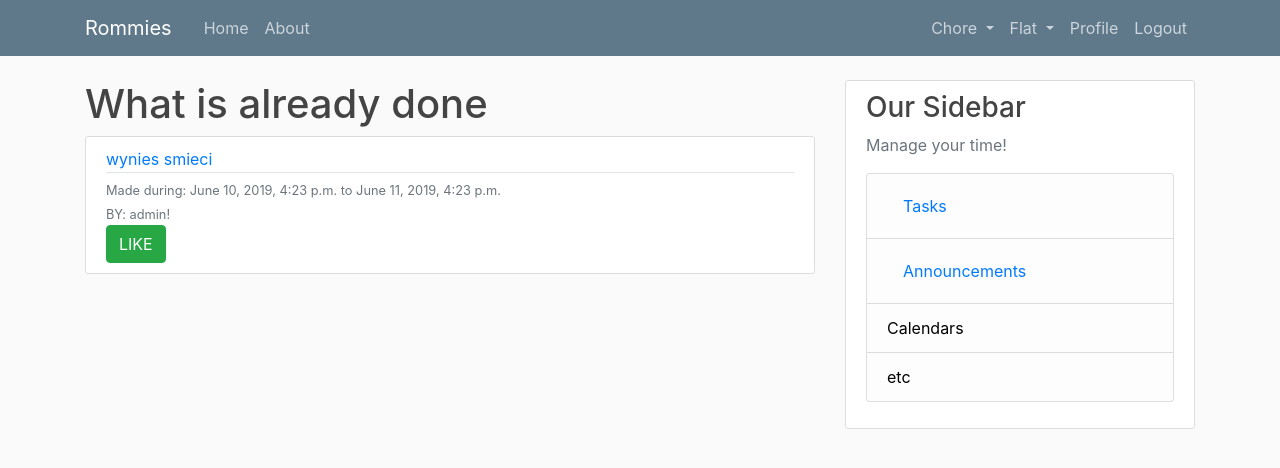
After one commit to slawomirgicala/our_place, a Django app: page /done_chores/ in a window 1280 px wide. The commit adds this page. Shown: the top 468 px of the page. Run offline with Django 3.2, Linux system fonts and the light colour scheme; a user stored in the database is signed in; data comes from the database, SQL or seed files in the repository; both versions use the stored data as it was after the commit; some libraries are stand-ins or nearby versions.

Commit message:
active chores for users and done chores in flat

```diff
--- a/flat/admin.py
+++ b/flat/admin.py
@@ -1,8 +1,10 @@
 from django.contrib import admin
-from .models import Flat, Todo, Chore, Announcement
+from .models import Flat, Todo, Chore, Announcement, ChoreCounter, SpecificChore
 # Register your models here.
 
 admin.site.register(Flat)
 admin.site.register(Todo)
 admin.site.register(Chore)
 admin.site.register(Announcement)
+admin.site.register(ChoreCounter)
+admin.site.register(SpecificChore)
--- a/flat/models.py
+++ b/flat/models.py
@@ -1,7 +1,17 @@
 from django.db import models
 from django.contrib.auth.models import User
 from django.utils import timezone
+from django.core.exceptions import ValidationError
+from django.utils.translation import ugettext_lazy as _
 # Create your models here.
+
+
+def validate_nonzero(value):
+    if value == 0:
+        raise ValidationError(
+            _('Quantity %(value)s is not allowed'),
+            params={'value': value},
+        )
 
 
 class Flat(models.Model):
@@ -23,7 +33,7 @@ class Product(models.Model):
 class Chore(models.Model):
     name = models.CharField(max_length=100)
     flat = models.ForeignKey(Flat, on_delete=models.CASCADE)
-    period = models.IntegerField()
+    period = models.PositiveIntegerField(default=1, validators=[validate_nonzero])
     last_made = models.DateTimeField(default=timezone.now)
 
     def __str__(self):
--- a/flat/templates/flat/base.html
+++ b/flat/templates/flat/base.html
@@ -42,6 +42,8 @@
                     <div class="dropdown-menu" aria-labelledby="navbarDropdownMenuLink">
                       <a class="dropdown-item" href="{% url 'chores-list' %}">Chores</a>
                       <a class="dropdown-item" href="{% url 'new-chore' %}">Add chore</a>
+                        <a class="dropdown-item" href="{% url 'done-chores' %}">Done chores</a>
+
 
                     </div>
                   </li>
@@ -85,7 +87,9 @@
             <h3>Our Sidebar</h3>
             <p class='text-muted'>Manage your time!
               <ul class="list-group">
-                <li class="list-group-item list-group-item-light">Tasks</li>
+                <li class="list-group-item list-group-item-light">
+                    <a class="nav-item nav-link" href="{% url 'your-chores' %}">Tasks</a>
+                </li>
                 <li class="list-group-item list-group-item-light">
                     <a class="nav-item nav-link" href="{% url 'flat-announcements' %}">Announcements</a>
                 </li>
--- /dev/null
+++ b/flat/templates/flat/done_chores.html
@@ -0,0 +1,35 @@
+{% extends "flat/base.html" %}
+{% block content %}
+
+    <h1>What is already done</h1>
+
+    {% for chore in chores %}
+        <article class="media content-section">
+{#          <img class="rounded-circle article-img" src="{{ profile.image.url }}">#}
+          <div class="media-body">
+            <div class="article-metadata">
+              <a class="mr-2" href="#">{{ chore.name }}</a>
+{#              <small class="text-muted">{{ post.date_posted|date:"F d, Y" }}</small>#}
+            </div>
+               <small class="text-muted">
+                   Made during: {{ chore.start }} to {{ chore.end }}
+                   <br>
+                   BY: {{ chore.user.profile }}
+               </small>
+
+              <br>
+              <a href="#"><button type="submit" class="btn btn-success">LIKE</button></a>
+
+
+{#              <form action="" method="post">#}
+{#                <input type="hidden" name="my_parameter" value="dosmth">#}
+{#                <input type="submit" value="Submit">#}
+{#                {% csrf_token %}#}
+{#              </form>#}
+{#            <h2><a class="article-title" href="#">{{ post.title }}</a></h2>#}
+{#            <p class="article-content">{{ post.content }}</p>#}
+          </div>
+        </article>
+    {% endfor %}
+
+{% endblock content %}
--- a/flat/urls.py
+++ b/flat/urls.py
@@ -13,5 +13,8 @@ urlpatterns = [
     path('new_announcement', views.new_announcement, name='new-announcement'),
     path('add', views.addTodo, name='add'),
     path('complete/<todo_id>', views.completeTodo, name='complete'),
-    path('deletecomplete', views.deleteCompleted, name='deletecomplete')
+    path('deletecomplete', views.deleteCompleted, name='deletecomplete'),
+    path('your_chores/', views.your_chores, name='your-chores'),
+    path('completed_chore/<chore_id>', views.completed_chore, name='completed-chore'),
+    path('done_chores/', views.done_chores, name='done-chores')
 ]
--- a/flat/views.py
+++ b/flat/views.py
@@ -3,10 +3,13 @@ from django.http import HttpResponse
 from django.contrib.auth.decorators import login_required
 from .forms import FlatCreationForm, EnterFlatCreationForm, ChoreCreationForm, AnnouncementCreationForm, TodoForm
 from django.contrib import messages
-from .models import Flat, Chore, Announcement, Todo
+from .models import Flat, Chore, Announcement, Todo, ChoreCounter, SpecificChore
 from django.core.exceptions import ObjectDoesNotExist
 from django.views.decorators.http import require_POST
 from django.utils import timezone
+from random import choice
+from datetime import datetime, timedelta
+from django.db.models import Min
 
 
 # Create your views here.
@@ -78,6 +81,11 @@ def enter_flat(request):
                 profile.flats.add(flat)
                 profile.active_flat = flat
                 profile.save()
+                chores = flat.chore_set
+                for chore in chores:
+                    counters = chore.chorecounter_set
+                    min_number = counters.aggregate(Min('number'))
+                    ChoreCounter(chore=chore, user=request.user, number=min_number).save()
                 messages.success(request, f'You entered a flat!')
                 return redirect('flat-home')  # strona glowna mieszkania
     else:
@@ -93,7 +101,14 @@ def new_chore(request):
             name = form.cleaned_data['name']
             flat = request.user.profile.active_flat
             period = form.cleaned_data['period']
-            Chore(name=name, flat=flat, period=period, last_made=timezone.now()).save()
+            chore = Chore(name=name, flat=flat, period=period, last_made=timezone.now())
+            chore.save()
+            profiles = request.user.profile.active_flat.profiles
+            for profile in profiles.iterator():
+                ChoreCounter(chore=chore, user=profile.user).save()
+            lucky = choice(profiles.all())
+            SpecificChore(user=lucky.user, flat=flat, start=timezone.now(),
+                          end=timezone.now()+timedelta(days=period), name=name).save()
             messages.success(request, f'Added new chore :c')
             return redirect('chores-list')
     else:
@@ -118,7 +133,7 @@ def announcements(request):
         return redirect('new-flat')
     else:
         context = {
-            'announcements': request.user.profile.active_flat.announcement_set.all()
+            'announcements': request.user.profile.active_flat.announcement_set.all().order_by('-date')
         }
         return render(request, 'flat/announcements.html', context)
 
@@ -166,3 +181,36 @@ def deleteCompleted(request):
     Todo.objects.filter(complete__exact=True, flat=request.user.profile.active_flat).delete()
 
     return redirect(home)
+
+
+@login_required
+def your_chores(request):
+    if request.user.profile.active_flat is None:
+        return redirect('new-flat')
+    else:
+        chores = SpecificChore.objects.filter(flat=request.user.profile.active_flat, user=request.user,
+                                              completed=False).order_by('start')
+        context = {
+            'chores': chores
+        }
+        return render(request, 'flat/your_chores.html', context)
+
+
+def completed_chore(request, chore_id):
+    chore = SpecificChore.objects.get(pk=chore_id)
+    chore.completed = True
+    chore.save()
+    return redirect(your_chores)
+
+
+@login_required
+def done_chores(request):
+    if request.user.profile.active_flat is None:
+        return redirect('new-flat')
+    else:
+        chores = SpecificChore.objects.filter(flat=request.user.profile.active_flat,
+                                              completed=True).order_by('-start')
+        context = {
+            'chores': chores
+        }
+        return render(request, 'flat/done_chores.html', context)
```
Also changed, not shown: flat/templates/flat/your_chores.html (added, +35 -0 lines), db.sqlite3.
